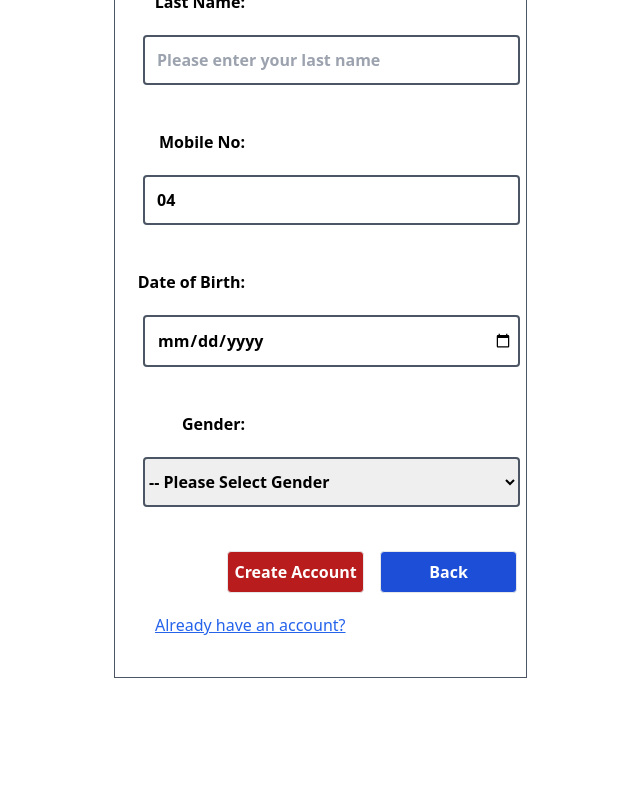
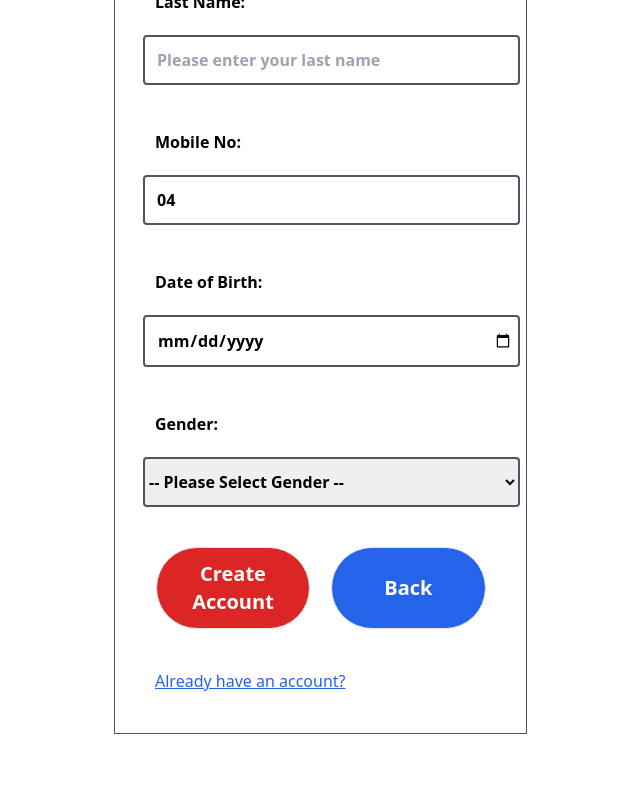
Before and after one commit to Chrimsons/ui, a React (Create React App) app: page /register in a window 1280 px wide. Shown: the part 660-1460 px from the top of the page, without its empty margins (462-1102 px from the left). Built offline with nearby package versions, Linux system fonts and the light colour scheme.

Commit message:
css fix and readibility update for register page

```diff
--- a/src/App.css
+++ b/src/App.css
@@ -336,7 +336,7 @@ section {
 }
 
 /* Login */
-/* Buttons */
+
 .login {
   @apply w-5/12 border-gray-600 border-[1px] pt-5 pb-10 mt-20 ml-72
 }
@@ -351,11 +351,12 @@ section {
 .login label {
   @apply font-semibold py-2 text-left ml-10;
 }
+.login-link {
+  @apply underline text-blue-600 visited:text-purple-400 visited:inline-block hover:text-blue-600 ml-10
+}
+/* Buttons */
 .login button{
   @apply rounded-full w-5/12 py-3 text-center text-xl font-bold mt-10 mb-5
-}
-.login-link {
-  @apply underline text-blue-600 visited:text-purple-400 visited:inline-block hover:text-blue-600 ml-10
 }
 .login-buttons{
   @apply flex flex-row mx-5 justify-evenly
@@ -364,6 +365,43 @@ section {
   @apply hover:bg-red-500 bg-red-600
 }
 .login-buttons-blue {
+  @apply hover:bg-blue-500 bg-blue-600
+}
+
+/* Register */
+.register {
+  @apply w-5/12 border-gray-600 border-[1px] pt-5 pb-10  mt-20;
+}
+.register h2 {
+  @apply text-center
+}
+.register input {
+  @apply w-11/12 mt-2 mb-2 ml-7 py-[11px] border-gray-600 rounded border-[2px]
+  focus:outline-none focus:border-[2px] focus:border-blue-600
+  hover:bg-slate-200 font-semibold pl-3 ;
+}
+.register label {
+  @apply font-semibold py-2 text-left ml-10;
+}
+.register select {
+  @apply w-11/12 mt-2 ml-7 py-[11px] border-gray-600 rounded border-[2px]
+  focus:outline-none focus:border-[2px] focus:border-blue-600
+  hover:bg-slate-200 disabled:cursor-not-allowed font-semibold hover:cursor-pointer;
+}
+.register-link {
+  @apply underline text-blue-600 visited:text-purple-400 visited:inline-block hover:text-blue-600 ml-10
+}
+/* Buttons */
+.register button{
+  @apply rounded-full w-5/12 py-3 text-center text-xl font-bold mt-10 mb-10
+}
+.register-buttons{
+  @apply flex flex-row mx-5 justify-evenly
+}
+.register-buttons-red {
+  @apply hover:bg-red-500 bg-red-600
+}
+.register-buttons-blue {
   @apply hover:bg-blue-500 bg-blue-600
 }
 
@@ -432,14 +470,14 @@ button {
   display: inline-block;
 }
 
-.register {
+/* .register {
   background-color: rgba(0, 42, 255, 0.87);
   color: #fff;
   padding: 14px 25px;
   text-align: center;
   text-decoration: none;
   display: inline-block;
-}
+} */
 
 .alt-link {
   background-color: #fff;
--- a/src/views/Register.jsx
+++ b/src/views/Register.jsx
@@ -55,7 +55,7 @@ export default function Register() {
                 e.preventDefault();
                 submit();
               }}
-              className="form ml-72"
+              className=" register ml-72"
             >
               <h2 className="text-center">Sign up</h2>
               <div>
@@ -137,17 +137,18 @@ export default function Register() {
                   onChange={(e) => setGender(e.target.value)}
                 >
                   <option disabled={true} value="">
-                    -- Please Select Gender
+                    -- Please Select Gender --
                   </option>
                   <option value="Male">Male</option>
                   <option value="Female">Female</option>
                   <option value="Other">Other</option>
                 </select>
               </div>
-              <br />
-              <button className="form-btn-red mt-5">Create Account</button>
+
+              <div className="form-loghours-buttons">
+                <button className="register-buttons-red">Create Account</button>
                 <button
-                className="form-btn-blue"
+                  className="register-buttons-blue"
                   onClick={(e) => {
                     e.preventDefault();
                     navigate(-1);
@@ -155,8 +156,8 @@ export default function Register() {
                 >
                   Back
                 </button>
-              <br />
-              <Link className="form-link" to="/login">
+              </div>
+              <Link className="register-link" to="/login">
                 Already have an account?
               </Link>
             </form>
```
Lines whose indentation alone changed are shown as unchanged.
